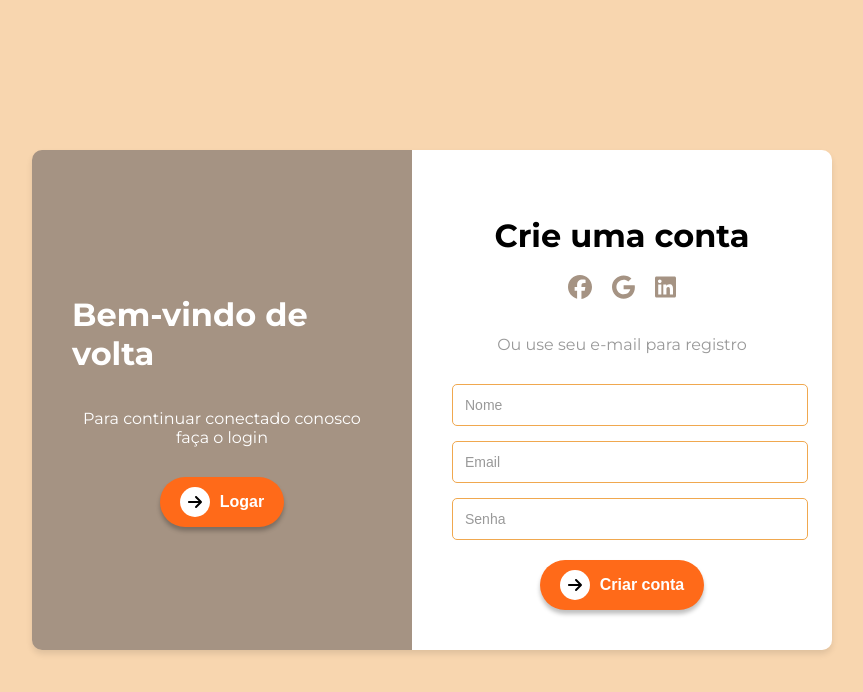
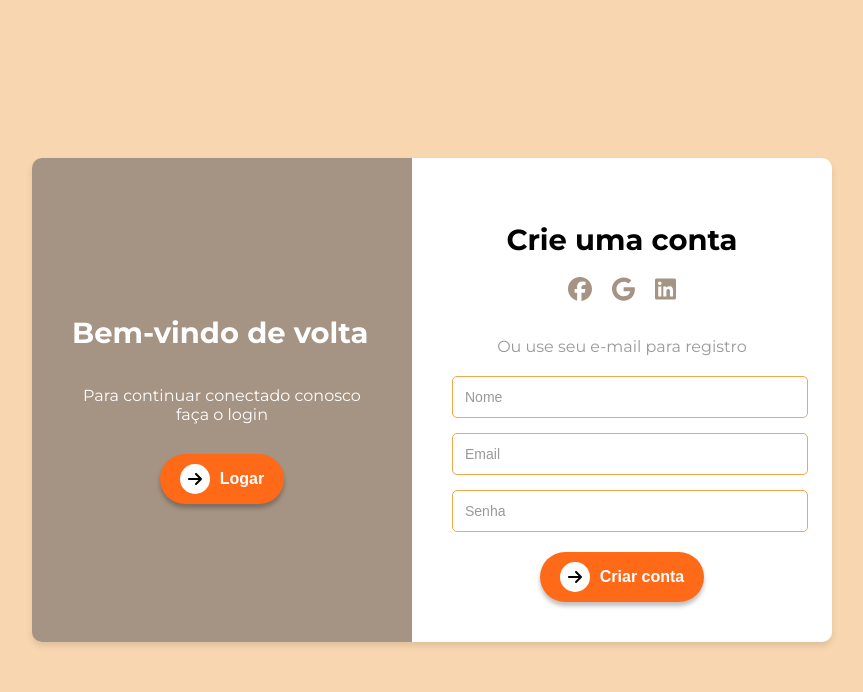
Before and after one commit to lucasgomesdesouza/finding-pets, a React (Create React App) app: page /sign-up in a window 1280 px wide. Shown: the top 692 px of the page, without its empty margins (208-1071 px from the left). Built offline with nearby package versions, Linux system fonts and the light colour scheme.

Commit message:
[FIX]: PAGES

```diff
--- a/src/components/AboutContent/AboutContent.module.css
+++ b/src/components/AboutContent/AboutContent.module.css
@@ -4,6 +4,7 @@
     align-items: center;
     justify-content: center;
     padding-top: 10px;
+    padding-bottom: 50px;
 }
 
 .aboutDiscription {
--- a/src/components/CareDogs/CareDogs.jsx
+++ b/src/components/CareDogs/CareDogs.jsx
@@ -1,7 +1,7 @@
 import { FontAwesomeIcon } from "@fortawesome/react-fontawesome";
 import styles from "./CareDogs.module.css";
 
-const CareDogs = ({ icon, texts, imgSrc, altText, side = "left" }) => {
+const CareDogs = ({ icon, texts, imgSrc, altText, side = "left"}) => {
   return (
     <div
       className={`${styles.careDogs} ${
--- a/src/components/CareDogs/CareDogs.module.css
+++ b/src/components/CareDogs/CareDogs.module.css
@@ -3,6 +3,7 @@
   align-items: flex-start;
   padding: 20px 0;
   position: relative;
+  padding: 50px 0px 50px 0px;
 }
 
 .careDogsImage {
--- a/src/components/Forms/ContactForm/ContactForm.module.css
+++ b/src/components/Forms/ContactForm/ContactForm.module.css
@@ -47,6 +47,7 @@ label {
   font-size: 1.1rem;
   margin-bottom: 8px;
   color: #333;
+  font-weight: bold;
 }
 
 input[type="text"],
--- a/src/components/Forms/SignUpForm/SignUpForm.jsx
+++ b/src/components/Forms/SignUpForm/SignUpForm.jsx
@@ -3,18 +3,21 @@ import { FontAwesomeIcon } from "@fortawesome/react-fontawesome";
 import ButtonCallToAction from "../../ButtonCallToAction/ButtonCallToAction";
 import styles from "./SignUpForm.module.css";
 import { faArrowRight } from "@fortawesome/free-solid-svg-icons";
+import { Link } from "react-router-dom";
 
 const SignUpForm = () => {
     return (
         <div className={styles.fullScreenContainer}>
             <div className={styles.container}>
                 <div className={styles.loginSection}>
-                    <h1>Bem-vindo de volta</h1>
-                    <p>Para continuar conectado conosco faça o login</p>
-                    <ButtonCallToAction icon={faArrowRight} text="Logar" />
+                    <h1 className={styles.loginSectionTitle}>Bem-vindo de volta</h1>
+                    <p className={styles.loginSectionDescription}>Para continuar conectado conosco faça o login</p>
+                    <Link to={'/'} className={styles.link}>
+                        <ButtonCallToAction icon={faArrowRight} text="Logar" />
+                    </Link>
                 </div>
                 <div className={styles.signupSection}>
-                    <h2>Crie uma conta</h2>
+                    <h2 className={styles.loginSectionTitle}>Crie uma conta</h2>
                     <div className={styles.socialIcons}>
                         <FontAwesomeIcon icon={faFacebook} className={styles.socialIcon} />
                         <FontAwesomeIcon icon={faGoogle} className={styles.socialIcon} />
@@ -23,17 +26,19 @@ const SignUpForm = () => {
                     <p className={styles.orText}>Ou use seu e-mail para registro</p>
                     <form action="" className={styles.formForm}>
                         <div className={styles.formGroup}>
-                            <input type="text" id="name" placeholder="Nome" />
+                            <input type="text" id="name" placeholder="Nome" required/>
                         </div>
                         <div className={styles.formGroup}>
-                            <input type="email" id="email" placeholder="Email" />
+                            <input type="email" id="email" placeholder="Email" required/>
                         </div>
                         <div className={styles.formGroup}>
-                            <input type="password" id="senha" placeholder="Senha" />
+                            <input type="password" id="senha" placeholder="Senha" required/>
                         </div>
                     </form>
                     <div className={styles.formButton}>
-                        <ButtonCallToAction icon={faArrowRight} text="Criar conta" />
+                        <Link to={'/'} className={styles.link}>
+                            <ButtonCallToAction icon={faArrowRight} text="Criar conta" />
+                        </Link>
                     </div>
                 </div>
             </div>
--- a/src/components/Forms/SignUpForm/SignUpForm.module.css
+++ b/src/components/Forms/SignUpForm/SignUpForm.module.css
@@ -38,16 +38,16 @@
     align-items: center;
 }
 
-h1, h2 {
+.loginSectionTitle {
     margin-bottom: 20px;
-    font-size: 32px;
+    font-size: 29px;
 }
 
-h1 {
+.loginSection h1 {
     width: 300px;
 }
 
-p {
+.loginSectionDescription {
     margin-bottom: 30px;
     color: #fff;
     font-size: 16px;
@@ -71,6 +71,10 @@ p {
 .orText {
     text-align: center;
     color: #999;
+}
+
+.link {
+    text-decoration: none;
 }
 
 .formForm {
```
